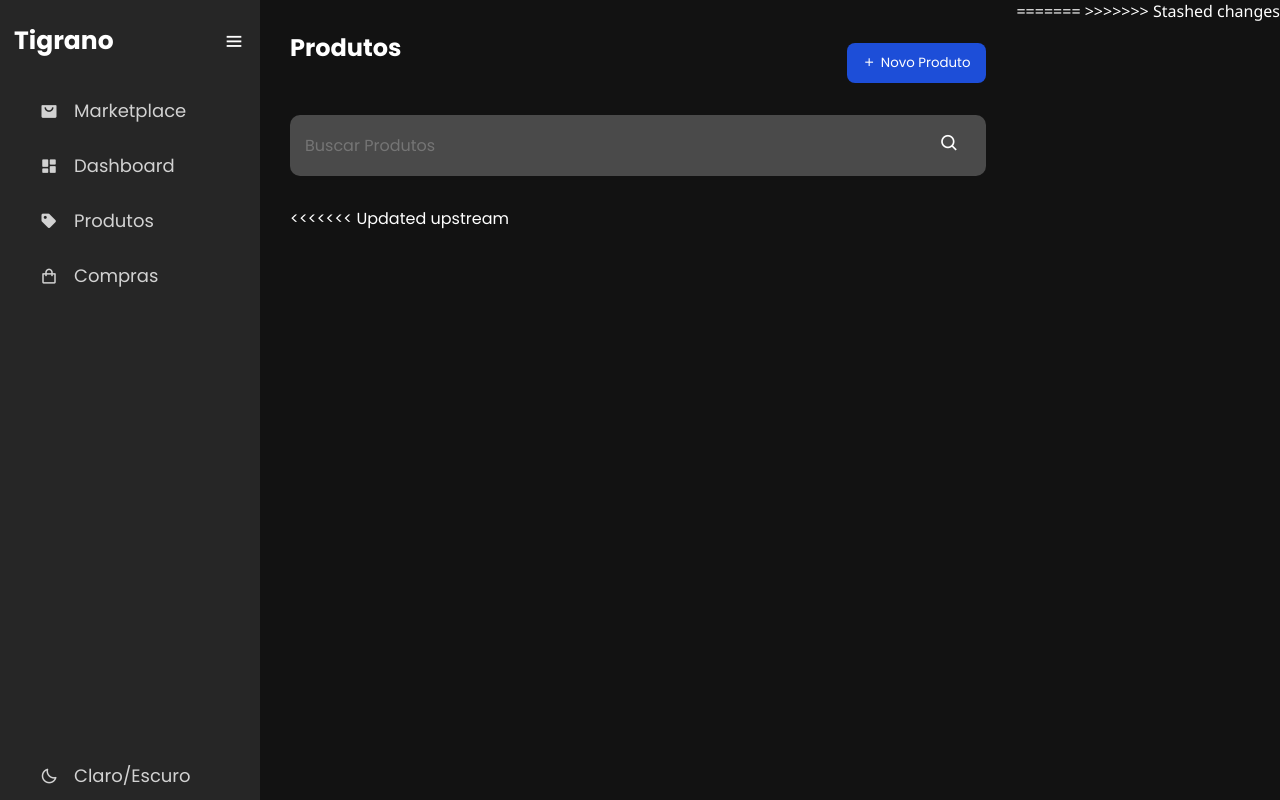
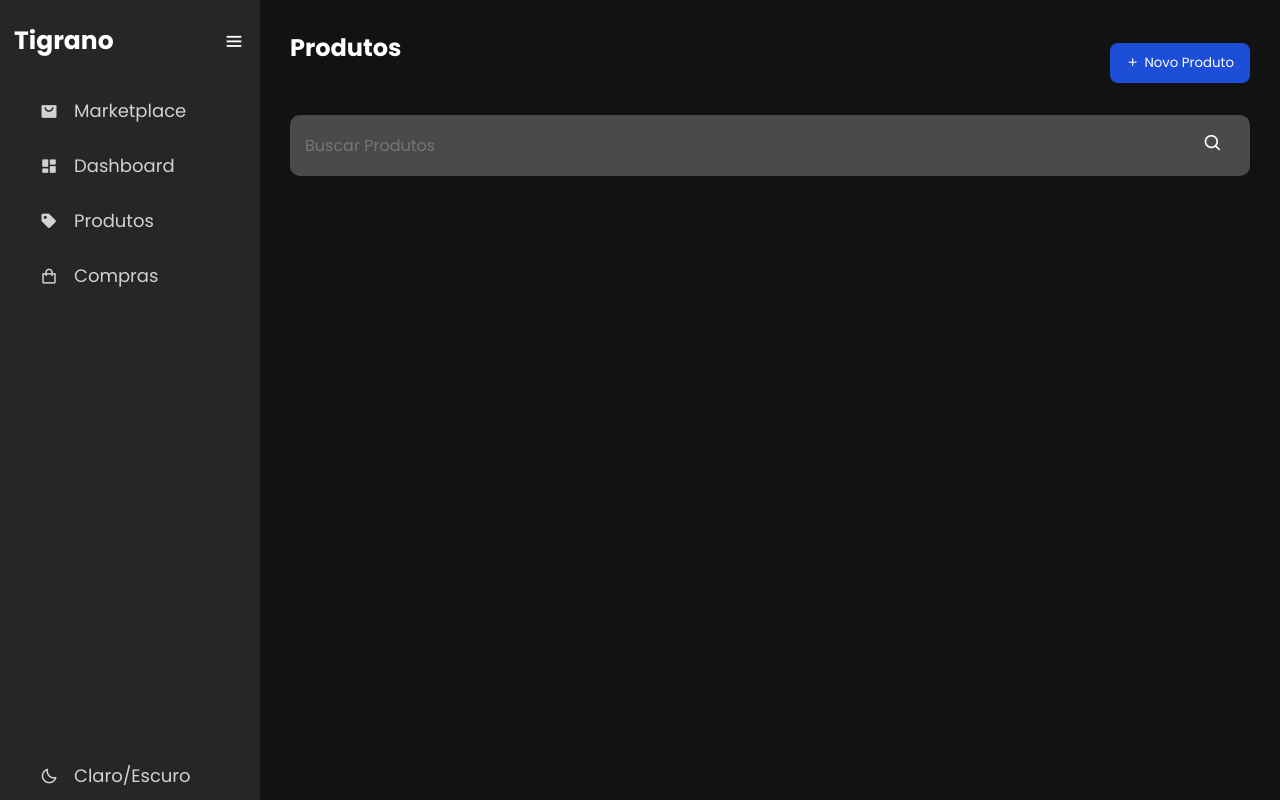
Before and after one commit to joaodavidev/ExperienciaCriativaTigrano, a PHP site: page /produtos.php in a window 1280 px wide. Run offline with PHP 8.4, Linux system fonts and the light colour scheme.

Commit message:
bug ultimo commit

```diff
--- a/pages/produtos.php
+++ b/pages/produtos.php
@@ -77,16 +77,8 @@
     </form>
 
     <div id="produtos">
-<<<<<<< Updated upstream
     </div>
   </main>
-=======
-      <!-- Cards de produtos vão aparecer aqui -->
-    </div>
-  </main>
-
-  <!-- Scripts -->
->>>>>>> Stashed changes
   <script src="../assets/css/js/script.js"></script>
   <script src="../assets/css/js/produtos.js"></script>
 </body>
```
